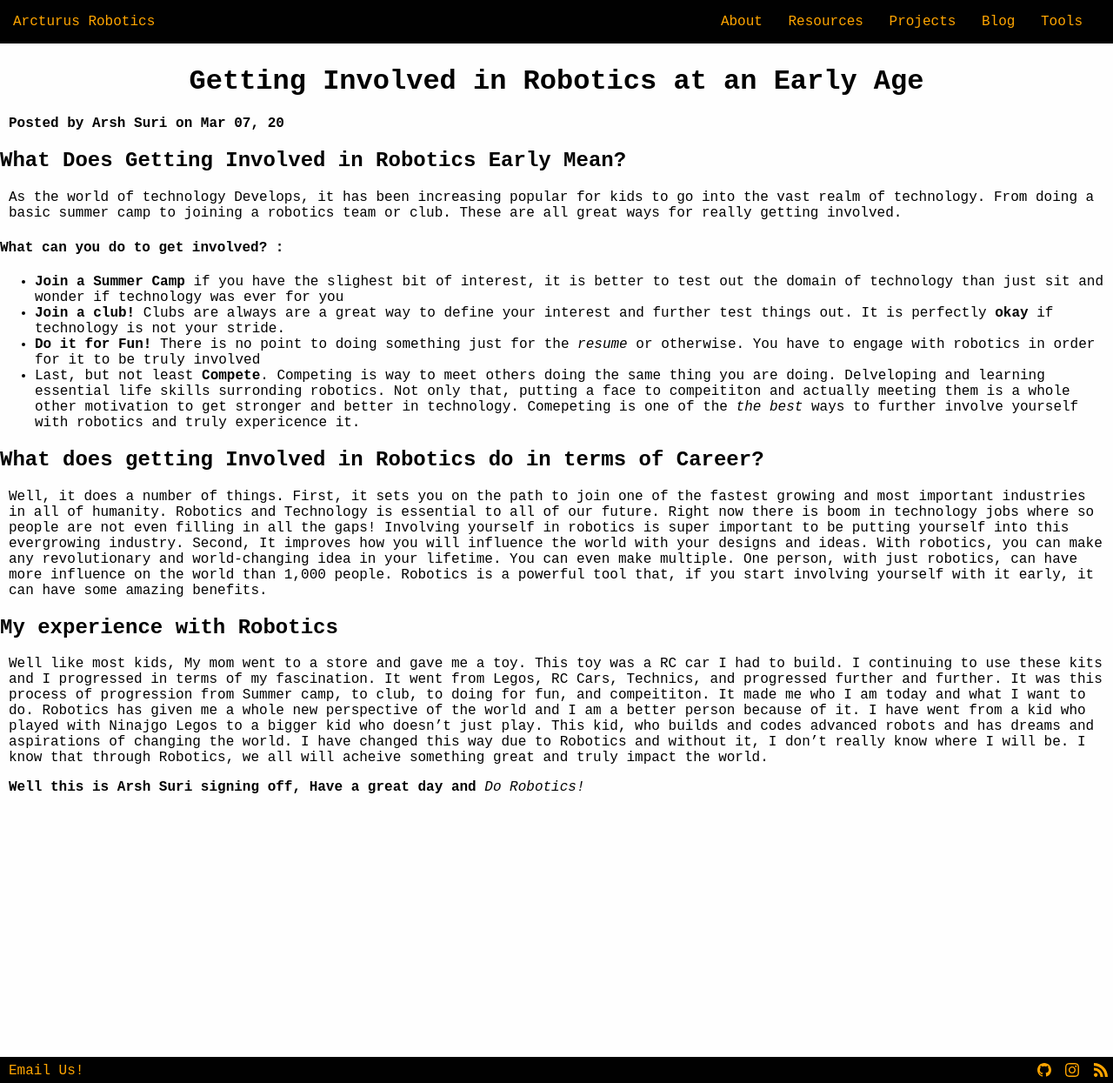
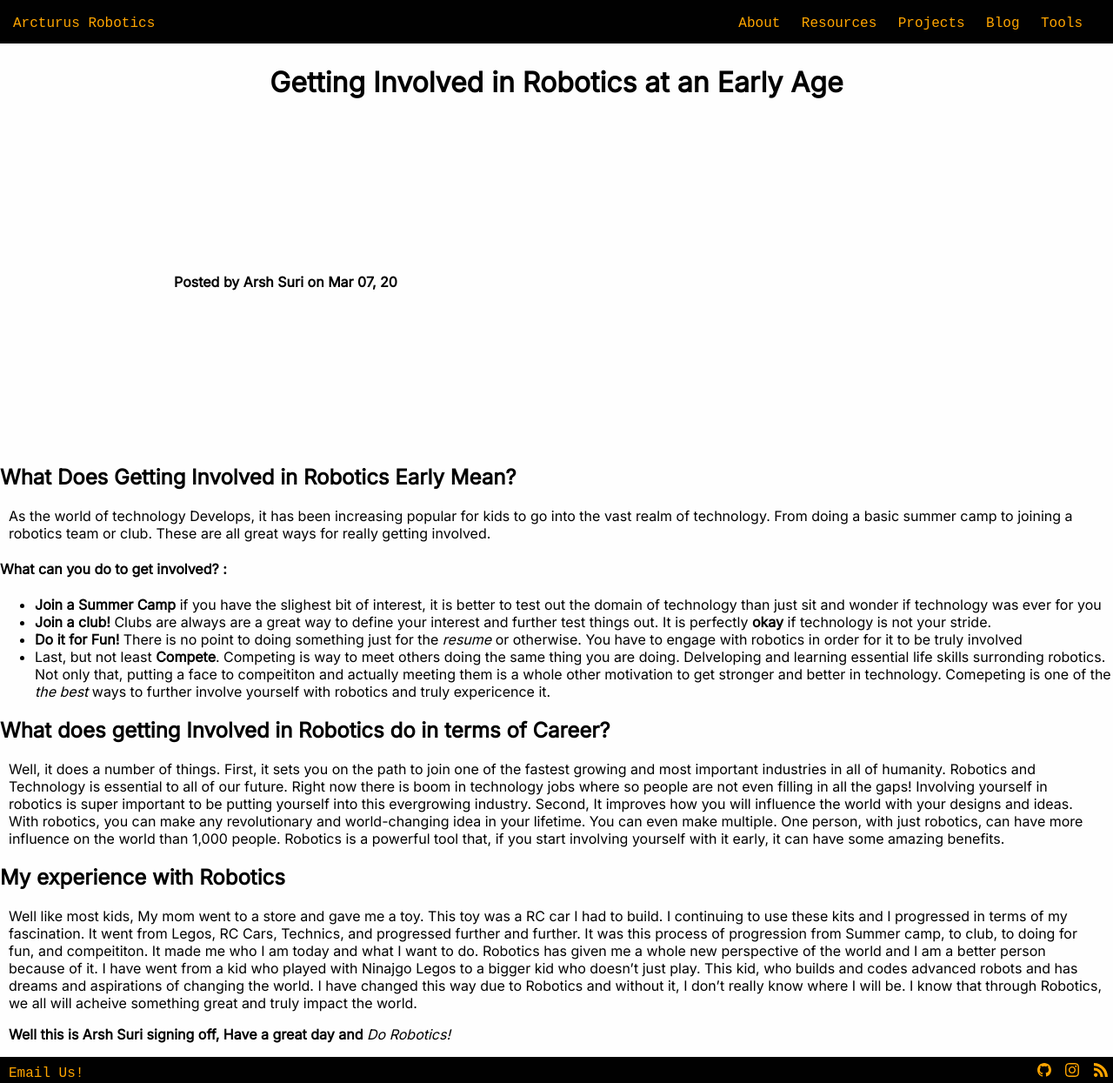
Before and after one commit to arcturus-robotics/arcturusrobotics.com, a Jekyll site: the page built from _posts/2020-03-07-robotics-at-an-early-age.md, in a window 1280 px wide and 1245 px high. Shown: the whole window at 87% size. Built offline with Jekyll 4.4.1, drawn with Linux system fonts in a browser that asks for light colours.

Commit message:
Update post.html

```diff
--- a/_layouts/post.html
+++ b/_layouts/post.html
@@ -17,12 +17,12 @@ layout: default
     .wrapper>*,
     .wrapper>*>*:not(.navigation-home),
     .wrapper>*>*>* {
-        font-family: $inter-font;
+        font-family:  'Inter', sans-serif;
         //'Roboto', 'Calibri', 'Lucida Sans', 'Lucida Sans Regular', 'Lucida Grande', 'Lucida Sans Unicode', Geneva, Verdana, sans-serif;
     }
 
     .post-info {
-        margin: 10px;
+        margin: 200px;
     }
 
 
```
